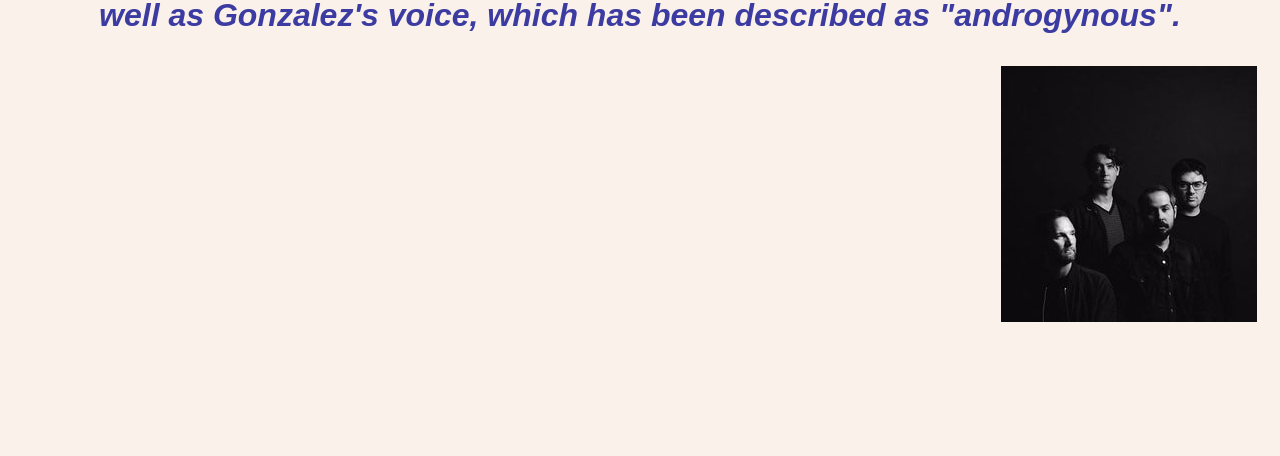
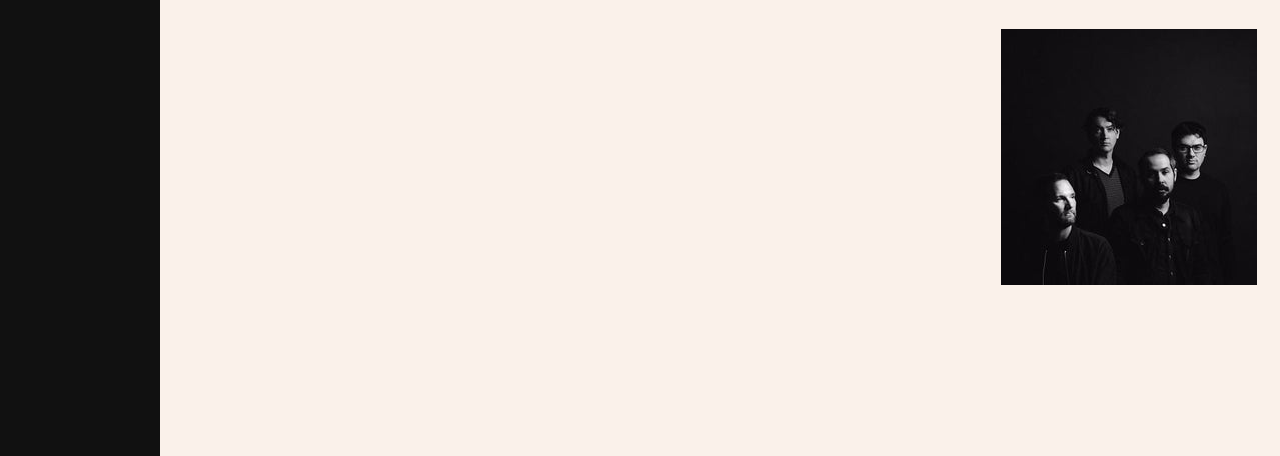
Before and after one commit to amandaguan-ag/restaurant, a plain HTML site: page Epicodus/band/index.html in a window 1280 px wide. Shown: the part 344-800 px from the top of the page. Drawn offline with Linux system fonts and the light colour scheme.

Commit message:
show sidebar

```diff
--- a/Epicodus/band/css/styles.css
+++ b/Epicodus/band/css/styles.css
@@ -3,7 +3,7 @@ body {
     background-color: #FAF1EA;
   }
 
-  .sidenav {
+  .show {
     height: 100%;
     width: 160px;
     position: fixed;
```
